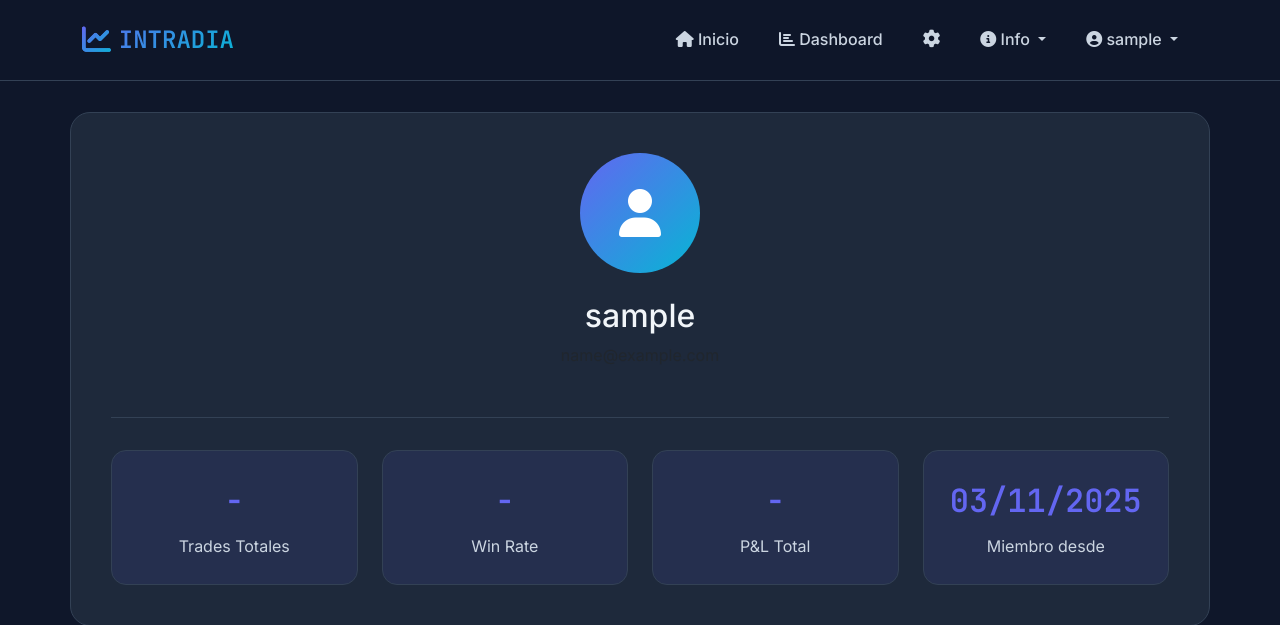
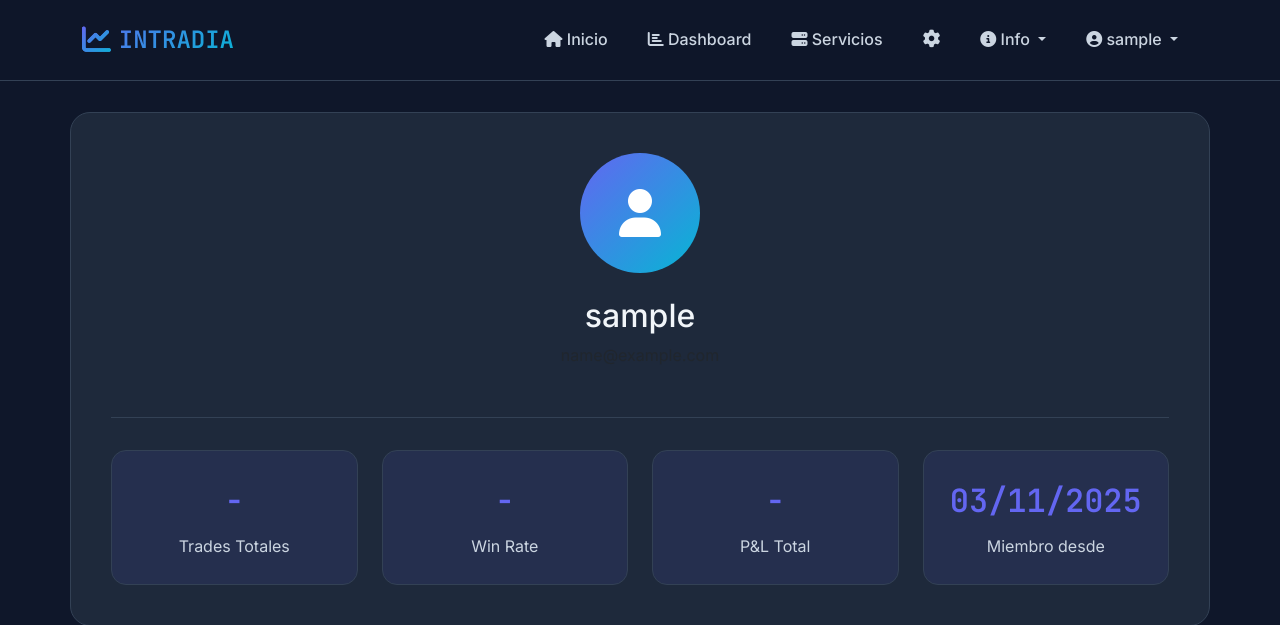
Before and after one commit to johnschneiider/INTRADIA, a Django app: page /cuentas/profile/ in a window 1280 px wide. Shown: the top 625 px of the page. Run offline with Django 5.2, Linux system fonts and the light colour scheme; the visitor is signed in with stand-in values (Sample User, id 1); parts of the project's set-up code (start-up, migrations or seed data) failed here and were passed over.

Commit message:
Agregar enlace directo a panel de servicios en el navbar

```diff
--- a/templates/base.html
+++ b/templates/base.html
@@ -228,6 +228,11 @@
                         </a>
                     </li>
                     {% if user.is_authenticated %}
+                    <li class="nav-item">
+                        <a class="nav-link {% if request.path == '/engine/services-admin/' %}active{% endif %}" href="{% url 'engine:services-admin' %}">
+                            <i class="fas fa-server"></i> <span class="d-none d-lg-inline">Servicios</span>
+                        </a>
+                    </li>
                     <li class="nav-item">
                         <a class="nav-link" href="#" onclick="openUnifiedConfigModal(); return false;"
                            style="cursor: pointer;"
```
